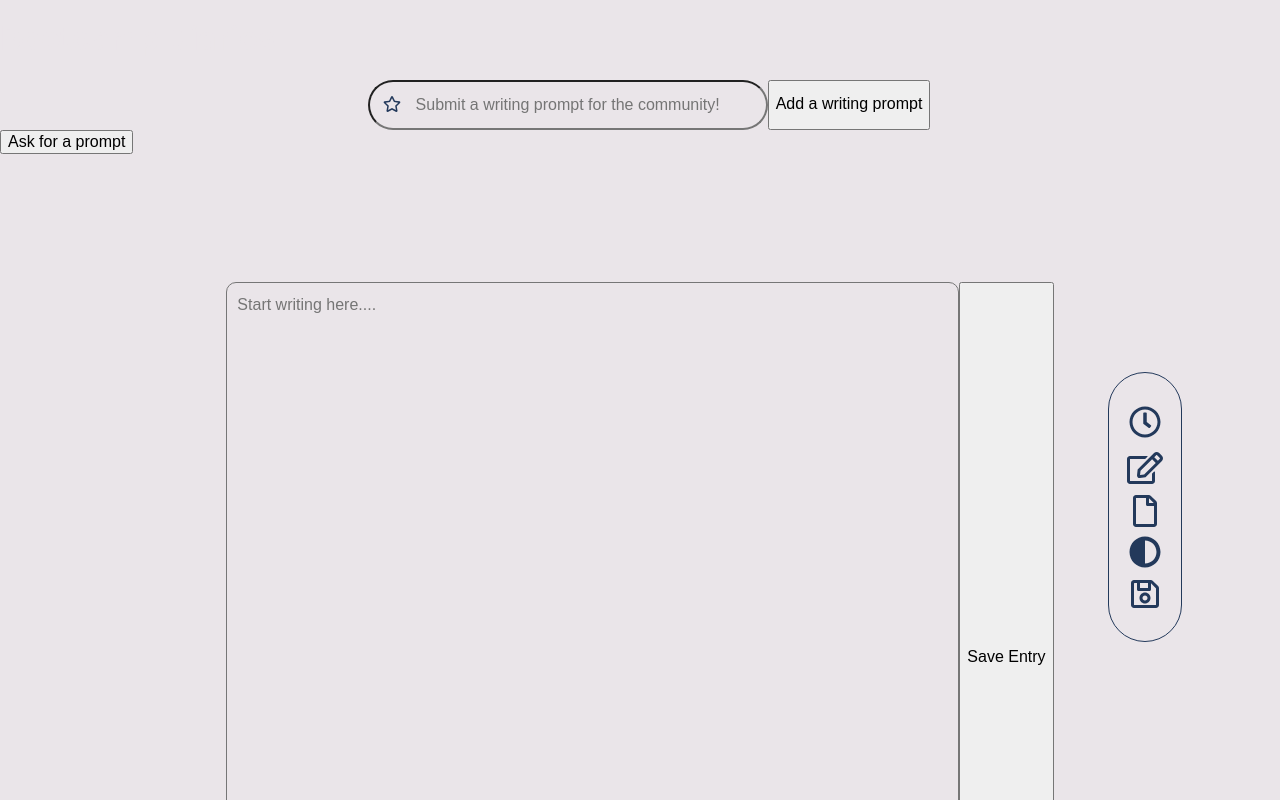
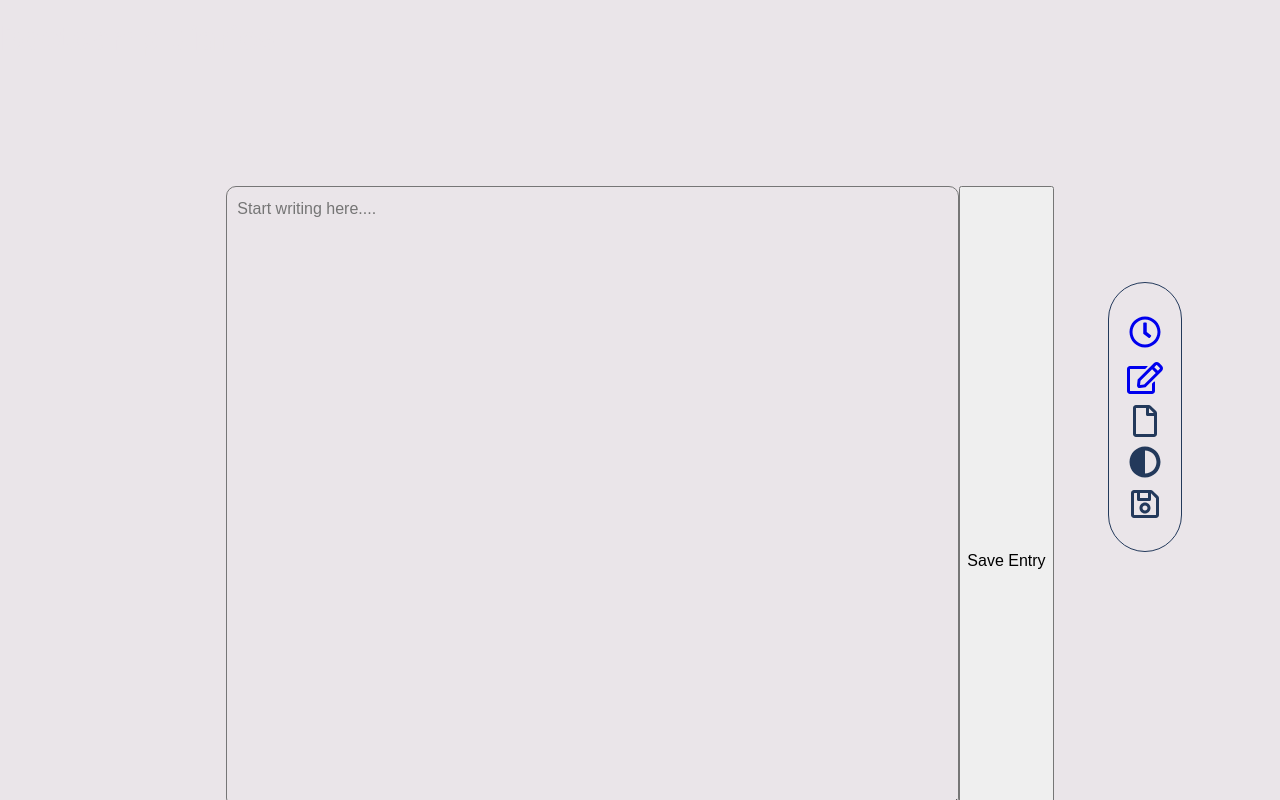
Before and after one commit to 4-u-2-write/4-u-2-write, a React (Create React App) app: page / in a window 1280 px wide. Shown: the top 800 px of the page. Built offline with nearby package versions, Linux system fonts and the light colour scheme; no server answers; the database is empty.

Commit message:
installed react-router-dom and made link pages for prompts and timers

```diff
--- a/package.json
+++ b/package.json
@@ -14,9 +14,10 @@
     "firebase": "^8.6.8",
     "react": "^17.0.2",
     "react-countdown-clock-timer": "^2.1.2",
+    "react-countdown-timer": "^1.0.3",
     "react-dark-mode-toggle": "^0.2.0",
-    "react-countdown-timer": "^1.0.3",
     "react-dom": "^17.0.2",
+    "react-router-dom": "^5.2.0",
     "react-scripts": "4.0.3",
     "styled-components": "^5.3.0",
     "web-vitals": "^1.1.2"
--- a/src/App.js
+++ b/src/App.js
@@ -1,11 +1,11 @@
-
+import './App.css';
 import Prompts from './Prompts';
 import Entry from './Entry';
 import IconSet from './IconSet';
 import Timers from './Timer';
 import { TimeForm } from './Timer';
-import './App.css';
 import {useState} from 'react';
+import { BrowserRouter as Router, Route } from 'react-router-dom';
 
 // import Fifteen from './Fifteen';
 
@@ -19,29 +19,19 @@
   }
 
   return (
+    <Router>
       <div className="App">
 
         <h1>Bootcamp Diaries</h1>
 
-      <div>
-        <Prompts />
+        <Route path="/" component={IconSet} />
+        <Route exact path="/prompts/" component={Prompts} />
+        <Route exact path="/timers/" component = {props => <Timers userChoice={selected} />} />
+        <Route exact path="/timers/" component = {props => <TimeForm handleSubmit={handleSubmit} />} />
+        <Route path="/" component={Entry} />
 
       </div>
-
-      <div>
-        <IconSet />
-      </div>
-
-      <div>
-        <Entry/>
-      </div>
-
-
-
-      <Timers userChoice={selected}/>
-      < TimeForm handleSubmit={handleSubmit}/>
-
-    </div>
+    </Router>
   );
 }
 
--- a/src/IconSet.js
+++ b/src/IconSet.js
@@ -1,10 +1,11 @@
 import { faClock, faEdit, faFile, faSave } from '@fortawesome/free-regular-svg-icons';
 import { faAdjust } from '@fortawesome/free-solid-svg-icons';
 import { FontAwesomeIcon } from '@fortawesome/react-fontawesome';
+import { Link } from 'react-router-dom';
 
 const IconSet = () => {
 
-  const togglemode = () => {
+  const toggleMode = () => {
     const element = document.body;
     element.classList.toggle("dark-mode");
   }
@@ -12,10 +13,14 @@
 
   return (
     <div className="icons">
-      <FontAwesomeIcon className='clock fa-rotate-270' size='2x' icon={faClock} />
-      <FontAwesomeIcon className='pen fa-rotate-270' size='2x' icon={faEdit} />
+      <Link to={`/timers/`}>
+        <FontAwesomeIcon className='clock fa-rotate-270' size='2x' icon={faClock} />
+      </Link>
+      <Link to={`/prompts/`}>
+        <FontAwesomeIcon className='pen fa-rotate-270' size='2x' icon={faEdit} />
+      </Link>
       <FontAwesomeIcon className='page fa-rotate-270' size='2x' icon={faFile} />
-      <FontAwesomeIcon className='sun fa-rotate-270' size='2x' icon={faAdjust} onClick={togglemode} />
+      <FontAwesomeIcon className='sun fa-rotate-270' size='2x' icon={faAdjust} onClick={toggleMode} />
       <FontAwesomeIcon className='save fa-rotate-270' size='2x' icon={faSave} />
     </div>
   )
--- a/src/Timer.js
+++ b/src/Timer.js
@@ -1,4 +1,4 @@
-import { useState, useEffect } from "react";
+import { useState } from "react";
 import { Timer } from 'react-countdown-clock-timer';
 
 
```
Also changed, not shown: 1 other file (tests, documents, lock files or other folders). Lines whose indentation alone changed are shown as unchanged.
